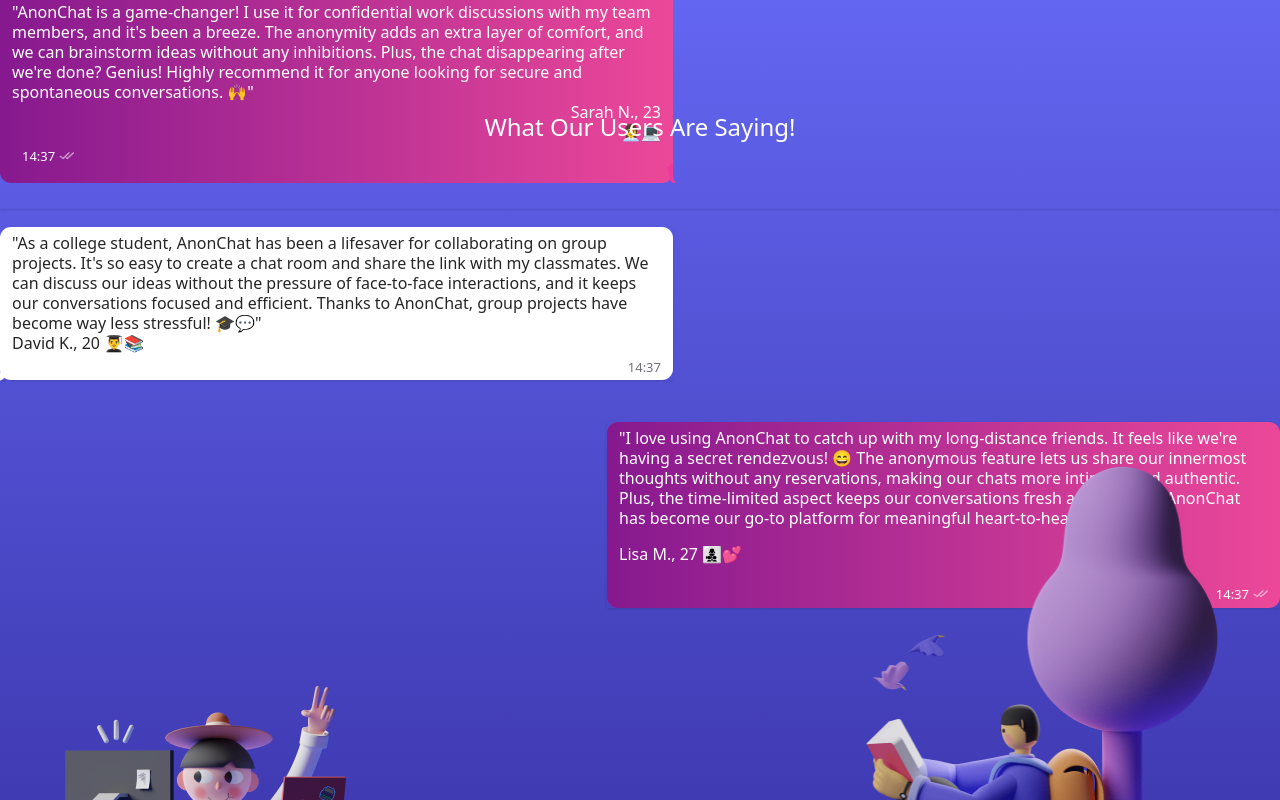
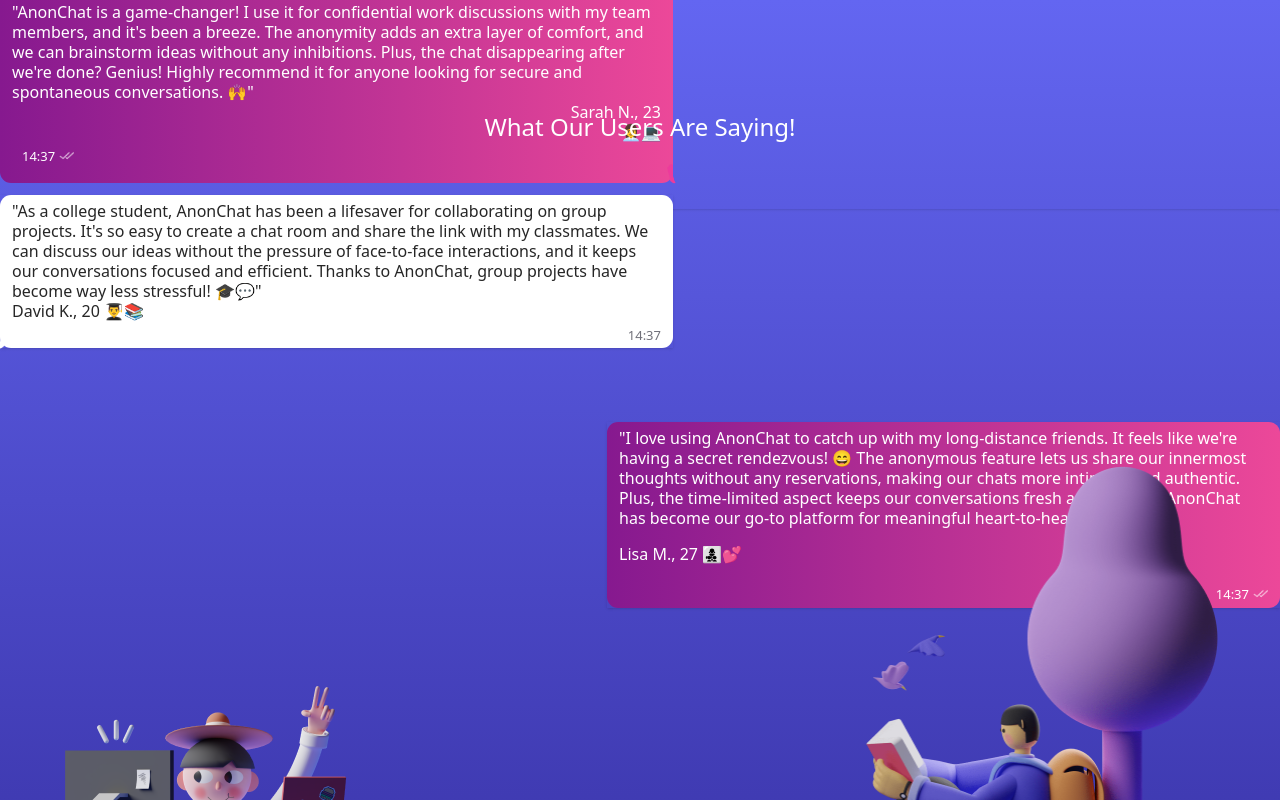
Before and after one commit to world-wide-techies/annon_chat, a Next.js app: page / in a window 1280 px wide. Shown: the top 800 px of the page. Built offline with nearby package versions, Linux system fonts and the light colour scheme; a web font is replaced by a local one.

Commit message:
Up5AM11:27 AMe5

```diff
--- a/app/components/testimonials_comp.js
+++ b/app/components/testimonials_comp.js
@@ -54,9 +54,9 @@ const Testimonials = () => {
               </div>
             </div>
           </div>
-          <div className="self-stretch h-[216px] flex-col justify-center items-start gap-2 flex">
-            <div className="w-[673px] shadow justify-start items-end inline-flex">
-              <div className="w-[0.10px] h-5 flex-col justify-end items-start inline-flex"></div>
+          <div className="self-stretch h-[216px] ">
+            <div className="w-[673px] shadow ">
+
               <div className="grow relative shrink basis-0 self-stretch px-3 py-1.5 bg-white rounded-[11px] flex-col justify-end items-end inline-flex">
                 <div className="w-[11px] h-5 left-[-3px] bottom-[-1px] absolute">
                   <Image
```
